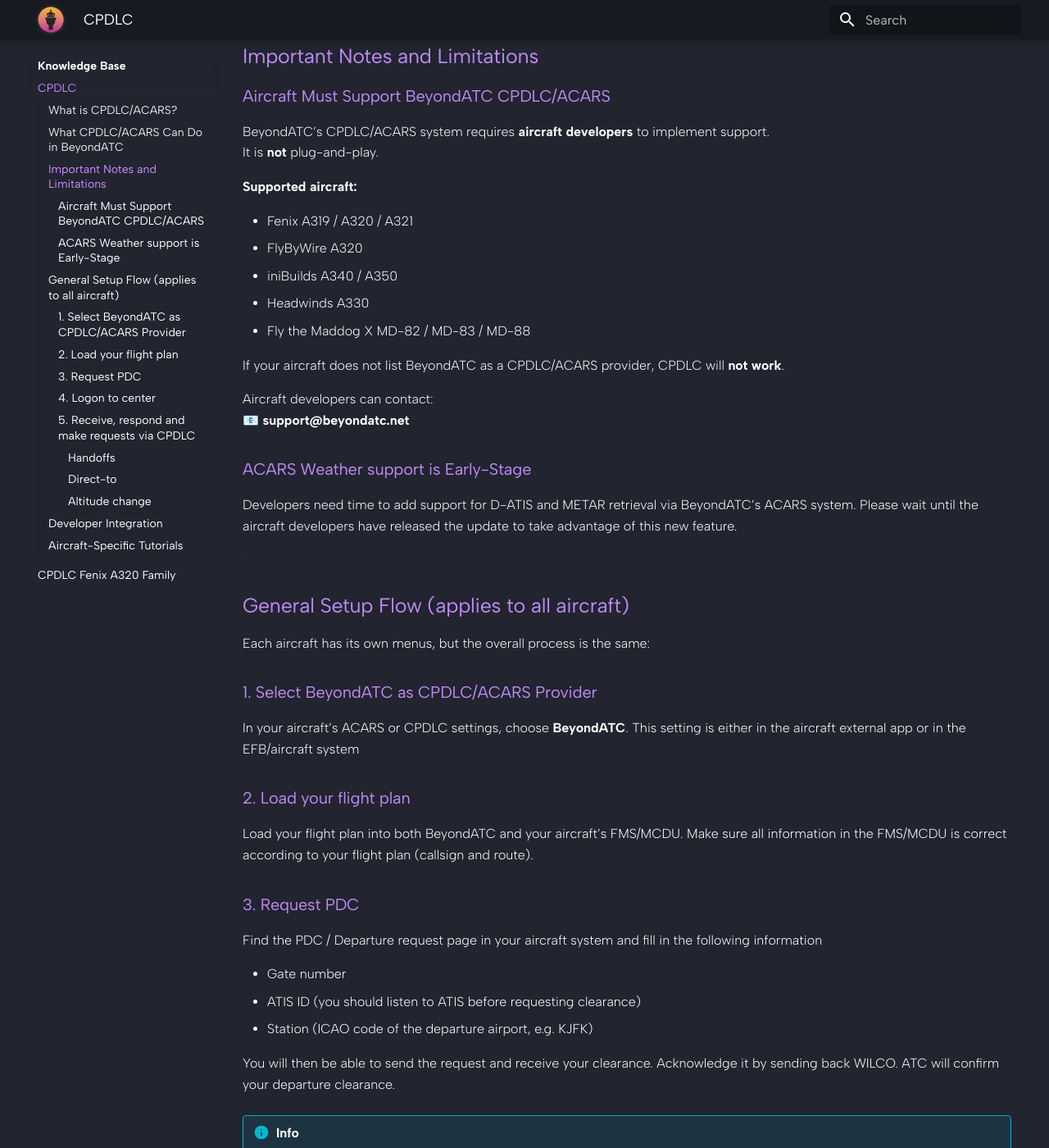
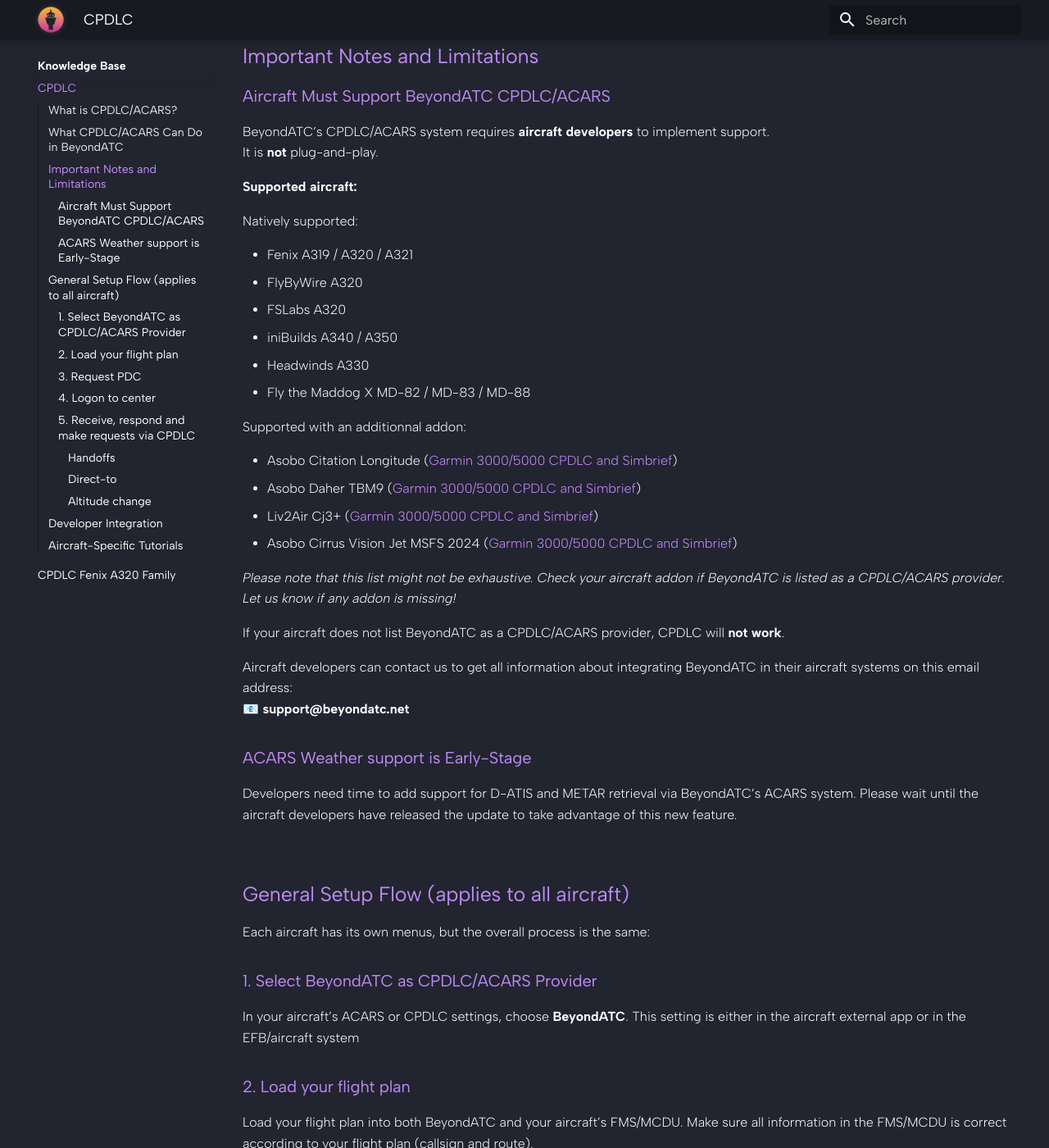
Before and after one commit to BeyondATC/BeyondATC_Wiki, an MkDocs documentation site: the page built from docs/knowledge-base/cpdlc.md, in a window 1280 px wide and 1400 px high, scrolled down 1479 px. Shown: the whole window at 82% size. Built offline with MkDocs 1.6.1 and Material for MkDocs 9.7.7, drawn with Linux system fonts in a browser that asks for light colours.

Commit message:
update CPDLC compatibility list

```diff
--- a/docs/knowledge-base/cpdlc.md
+++ b/docs/knowledge-base/cpdlc.md
@@ -88,15 +88,27 @@ It is **not** plug-and-play.
 
 **Supported aircraft:**
 
+Natively supported:
+
 - Fenix A319 / A320 / A321
 - FlyByWire A320
+- FSLabs A320
 - iniBuilds A340 / A350
 - Headwinds A330
 - Fly the Maddog X MD-82 / MD-83 / MD-88
 
+Supported with an additionnal addon:
+
+- Asobo Citation Longitude ([Garmin 3000/5000 CPDLC and Simbrief](https://flightsim.to/file/98506/garmin-3000-5000-cpdlc-and-simbrief))
+- Asobo Daher TBM9 ([Garmin 3000/5000 CPDLC and Simbrief](https://flightsim.to/file/98506/garmin-3000-5000-cpdlc-and-simbrief))
+- Liv2Air Cj3+ ([Garmin 3000/5000 CPDLC and Simbrief](https://flightsim.to/file/98506/garmin-3000-5000-cpdlc-and-simbrief))
+- Asobo Cirrus Vision Jet MSFS 2024 ([Garmin 3000/5000 CPDLC and Simbrief](https://flightsim.to/file/98506/garmin-3000-5000-cpdlc-and-simbrief))
+
+*Please note that this list might not be exhaustive. Check your aircraft addon if BeyondATC is listed as a CPDLC/ACARS provider. Let us know if any addon is missing!*
+
 If your aircraft does not list BeyondATC as a CPDLC/ACARS provider, CPDLC will **not work**.
 
-Aircraft developers can contact:
+Aircraft developers can contact us to get all information about integrating BeyondATC in their aircraft systems on this email address:
 📧 **support@beyondatc.net**
 
 ### ACARS Weather support is Early-Stage
```
